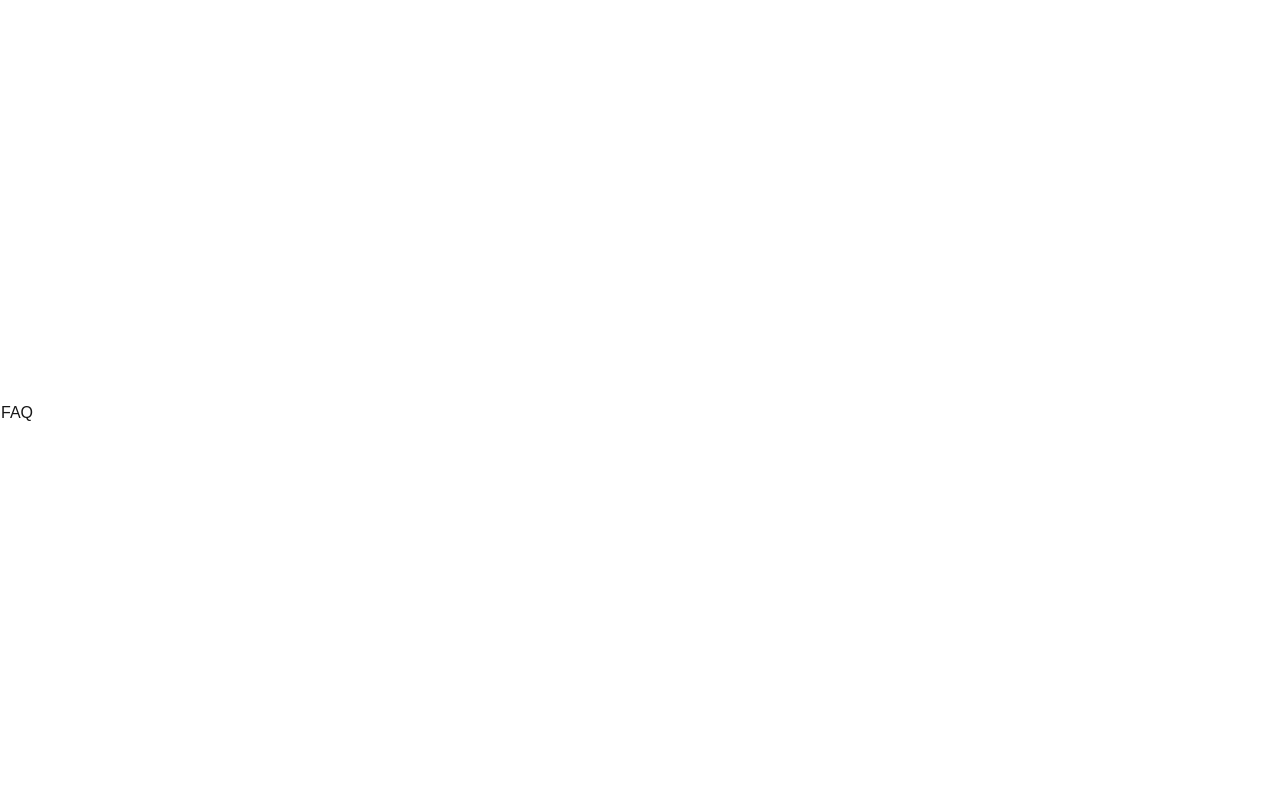
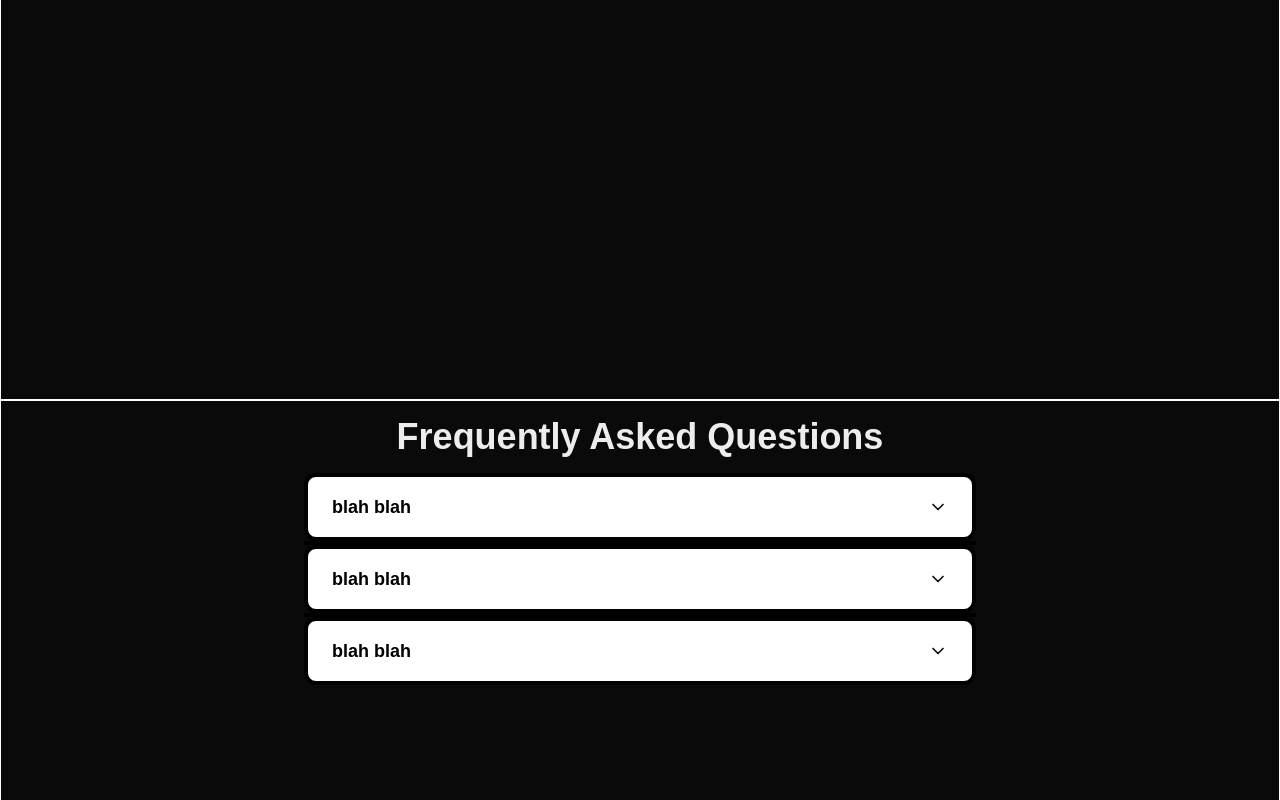
Before and after one commit to TritonXR/hackxr2025, a Next.js app: page / in a window 1280 px wide. Shown: the part 2000-2800 px from the top of the page. Built offline with nearby package versions, Linux system fonts and the light colour scheme.

Commit message:
faq basics set up with animations

```diff
--- a/app/globals.css
+++ b/app/globals.css
@@ -3,14 +3,29 @@
 @tailwind utilities;
 
 :root {
-    --background: #ffffff;
-    --foreground: #171717;
+    --background: #0a0a0a;
+    --foreground: #ededed;
+    --highlight: #f44336;
+    --dim: #000000;
+    --accent: #000000;
 }
 
 @media (prefers-color-scheme: dark) {
     :root {
         --background: #0a0a0a;
         --foreground: #ededed;
+        --highlight: #ff8f87;
+        --dim: #dddcdc;
+        --accent: #000000;
+    }
+}
+
+@layer base {
+    h1 {
+        @apply text-4xl font-bold;
+    }
+    h2 {
+        @apply text-lg font-bold;
     }
 }
 
--- a/app/layout.tsx
+++ b/app/layout.tsx
@@ -1,6 +1,7 @@
 import type { Metadata } from 'next';
 import { Geist, Geist_Mono } from 'next/font/google';
 import Navbar from '@/components/NavBar/';
+import Footer from '@/components/Footer';
 import './globals.css';
 
 const geistSans = Geist({
@@ -30,6 +31,7 @@ export default function RootLayout({
             >
                 <Navbar />
                 {children}
+                <Footer />
             </body>
         </html>
     );
--- /dev/null
+++ b/app/sections/FAQ/components/FAQItem.tsx
@@ -0,0 +1,41 @@
+'use client';
+
+import React, { useState } from 'react';
+import { ChevronDown } from 'lucide-react';
+
+interface FAQItemProp {
+    question: string;
+    answer: string;
+}
+
+const FAQItem: React.FC<FAQItemProp> = ({ question, answer }) => {
+    const [isOpen, setIsOpen] = useState<boolean>(false);
+
+    return (
+        <div>
+            <button
+                className={`bg-white rounded-t-xl flex w-full justify-between items-center py-4 px-6 text-left group hover:border-highlight hover:border-4 border-4 border-dim
+                    ${!isOpen && 'rounded-b-xl [transition:border-radius_200ms_ease_500ms]'}`}
+                onClick={() => setIsOpen(!isOpen)}
+            >
+                <h2 className="text-black group-hover:text-highlight group-hover:translate-x-2 transition-all duration-200">
+                    {question}
+                </h2>
+                <ChevronDown
+                    className={`h-5 w-5 text-background group-hover:text-highlight transition-all duration-200
+                    ${isOpen ? 'rotate-180' : 'rotate-0'}`}
+                />
+            </button>
+            <div
+                className={`overflow-hidden transition-all duration-500 bg-dim rounded-b-xl
+                ${isOpen ? 'max-h-96' : 'max-h-0'}`}
+            >
+                <div className="px-10 py-4">
+                    <p className="text-gray-600">{answer}</p>
+                </div>
+            </div>
+        </div>
+    );
+};
+
+export default FAQItem;
--- a/app/sections/FAQ/index.tsx
+++ b/app/sections/FAQ/index.tsx
@@ -1,9 +1,36 @@
 import React from 'react';
+import FAQItem from './components/FAQItem';
+
+const FAQData = [
+    {
+        question: 'blah blah',
+        answer: 'hur hur',
+    },
+    {
+        question: 'blah blah',
+        answer: 'hur hur',
+    },
+    {
+        question: 'blah blah',
+        answer: 'hur hur',
+    },
+];
 
 function FAQ() {
     return (
         <div id="faq" className="h-screen w-full border-white border">
-            FAQ
+            <h1 className='py-4 text-center'>Frequently Asked Questions</h1>
+            <div className="max-w-2xl mx-auto">
+                <div className="rounded-lg divide-y-4 divide-black">
+                    {FAQData.map((faq, index) => (
+                        <FAQItem
+                            key={index}
+                            question={faq.question}
+                            answer={faq.answer}
+                        />
+                    ))}
+                </div>
+            </div>
         </div>
     );
 }
--- a/components/Footer/index.tsx
+++ b/components/Footer/index.tsx
@@ -0,0 +1,56 @@
+import React from 'react';
+import { FaDiscord, FaInstagram} from 'react-icons/fa';
+
+const Content = () => {
+    const linkStyle =
+        'justify-center text-foreground hover:text-highlight transition-colors flex items-center gap-2';
+
+    const links = [
+        { Icon: FaInstagram, href: 'https://www.instagram.com/ucsdtxr/' },
+        { Icon: FaDiscord, href: 'https://discord.gg/ZSW7caV2dE' },
+    ];
+
+    return (
+        <div className="w-full h-full bg-white pt-8 px-8">
+            <div className="grid grid-cols-2 h-full gap-8">
+                {/* About */}
+                <h3 className="p-2 font-theme font-bold h-full text-6xl text-background [writing-mode:vertical-lr] sm:[writing-mode:horizontal-tb]">
+                    HackXR
+                </h3>
+
+                {/* Social */}
+                <ul className="justify-center items-center h-full  rounded-t-xl py-2 sm:flex gap-16 space-y-4 sm:space-y-0 bg-background">
+                    {links.map(({ Icon, href }) => (
+                        <li key={href}>
+                            <a
+                                className={linkStyle}
+                                href={href}
+                                target="_blank"
+                                rel="noopener noreferrer"
+                            >
+                                <Icon className="w-12 h-12" />
+                            </a>
+                        </li>
+                    ))}
+                </ul>
+            </div>
+        </div>
+    );
+};
+
+const Footer = () => {
+    return (
+        <div
+            className="relative h-[300px] sm:h-[150px]"
+            style={{ clipPath: 'polygon(0% 0, 100% 0%, 100% 100%, 0 100%)' }}
+        >
+            <div className="relative h-[calc(100vh+300px)] sm:h-[calc(100vh+150px)] -top-[100vh]">
+                <div className="h-[300px] sm:h-[150px] sticky top-[calc(100vh-300px)] sm:top-[calc(100vh-150px)]">
+                    <Content />
+                </div>
+            </div>
+        </div>
+    );
+};
+
+export default Footer;
--- a/components/NavBar/index.tsx
+++ b/components/NavBar/index.tsx
@@ -9,8 +9,6 @@ const Navbar = () => {
     const [isOpen, setIsOpen] = useState(false);
     // const [mounted, setMounted] = useState(false);
     const pathname = usePathname();
-
-
 
     const menuVariants = {
         closed: {
@@ -83,8 +81,8 @@ const Navbar = () => {
                     <div className="flex items-center">
                         TMP LOGO
                         {/* <Link href="/" className="text-xl font-bold">
-              {renderLogo()}
-            </Link> */}
+                        {renderLogo()}
+                        </Link> */}
                     </div>
 
                     {/* Desktop Menu */}
@@ -95,13 +93,16 @@ const Navbar = () => {
                                 href={item.href}
                                 className={`px-3 py-2 rounded-md text-sm font-bold transition-all duration-500 ${
                                     isActive(item.href)
-                                        ? 'text-foreground'
-                                        : 'text-dim hover:text-destructive hover:outline-2 hover:outline-offset-2 hover:outline-destructive'
+                                        ? 'text-highlight'
+                                        : 'text-foreground hover:text-highlight hover:outline-2 hover:outline-offset-2 hover:outline-highlight'
                                 }`}
                             >
                                 {item.label}
                             </Link>
                         ))}
+                        <button className="ml-4 px-3 py-1 rounded-2xl bg-white text-black font-bold hover:scale-110 transition-transform duration-300 text-sm">
+                            Apply
+                        </button>
                     </div>
 
                     {/* Mobile Menu Button */}
@@ -145,7 +146,11 @@ const Navbar = () => {
                             exit="closed"
                             variants={menuVariants}
                         >
-                            <div className="px-2 pt-2 pb-3 h-screen space-y-1">
+                            <div className="flex flex-col items-center px-2 pt-2 pb-3 h-screen w-full space-y-1 ">
+                                <button className="px-3 py-1 rounded-2xl bg-white text-black font-bold hover:scale-110 transition-transform duration-300 text-sm">
+                                    Apply
+                                </button>
+
                                 {navItems.map((item) => (
                                     <motion.div
                                         key={item.label}
@@ -156,8 +161,8 @@ const Navbar = () => {
                                             href={item.href}
                                             className={`text-center block px-3 py-2 rounded-md font-bold transition-colors ${
                                                 isActive(item.href)
-                                                    ? 'text-background bg-foreground'
-                                                    : 'text-foreground hover:text-background hover:bg-destructive'
+                                                    ? 'text-highlight bg-foreground'
+                                                    : 'text-foreground hover:text-highlight hover:bg-dim'
                                             }`}
                                             onClick={() => setIsOpen(false)}
                                         >
--- a/package.json
+++ b/package.json
@@ -10,9 +10,11 @@
     },
     "dependencies": {
         "framer-motion": "^11.17.0",
+        "lucide-react": "^0.471.0",
         "next": "15.1.4",
         "react": "^19.0.0",
-        "react-dom": "^19.0.0"
+        "react-dom": "^19.0.0",
+        "react-icons": "^5.4.0"
     },
     "devDependencies": {
         "@eslint/eslintrc": "^3",
--- a/tailwind.config.ts
+++ b/tailwind.config.ts
@@ -11,6 +11,9 @@ export default {
             colors: {
                 background: 'var(--background)',
                 foreground: 'var(--foreground)',
+                highlight: 'var(--highlight)',
+                dim: 'var(--dim)',
+                accent: 'var(--accent)',
             },
         },
     },
```
Also changed, not shown: 2 other files (tests, documents, lock files or other folders).
